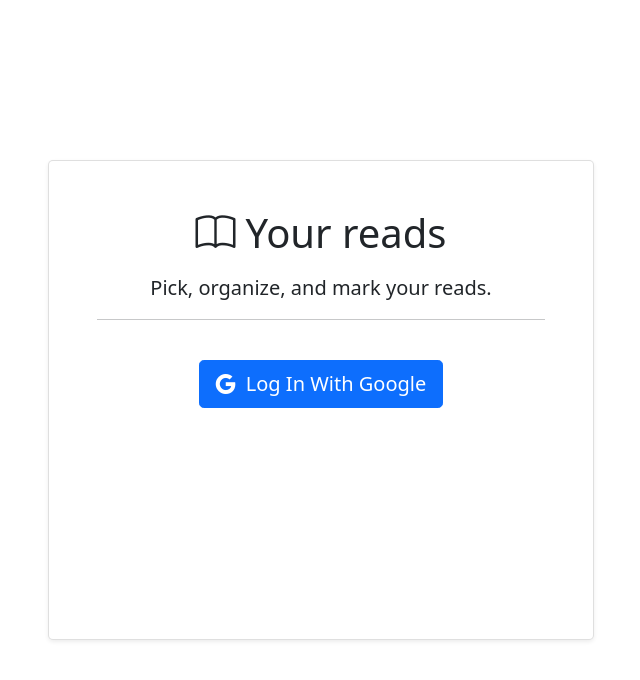
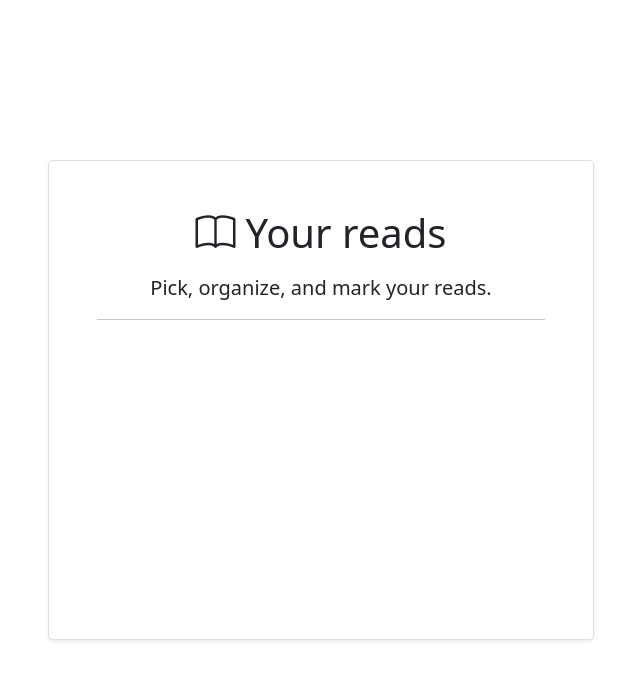
Before and after one commit to jaythanki23/your-reads, a React (Create React App) app in the folder frontend/: page / in a window 1280 px wide. Shown: the top 680 px of the page, without its empty margins (319-959 px from the left). Built offline with nearby package versions, Linux system fonts and the light colour scheme.

Commit message:
Tried to add google oauth 2.0 login on the frontend

```diff
--- a/frontend/package.json
+++ b/frontend/package.json
@@ -3,6 +3,7 @@
   "version": "0.1.0",
   "private": true,
   "dependencies": {
+    "@react-oauth/google": "^0.2.6",
     "@testing-library/jest-dom": "^5.16.4",
     "@testing-library/react": "^13.3.0",
     "@testing-library/user-event": "^13.5.0",
@@ -11,7 +12,6 @@
     "@types/react": "^18.0.10",
     "@types/react-dom": "^18.0.5",
     "axios": "^0.27.2",
-    "http-proxy-middleware": "^2.0.6",
     "react": "^18.1.0",
     "react-dom": "^18.1.0",
     "react-router-dom": "^6.3.0",
@@ -42,6 +42,5 @@
       "last 1 firefox version",
       "last 1 safari version"
     ]
-  },
-  "proxy": "http://localhost:5000"
+  }
 }
--- a/frontend/public/index.html
+++ b/frontend/public/index.html
@@ -13,7 +13,7 @@
     <link rel="manifest" href="%PUBLIC_URL%/manifest.json" />
     <link href="https://cdn.jsdelivr.net/npm/bootstrap@5.0.2/dist/css/bootstrap.min.css" rel="stylesheet" integrity="sha384-EVSTQN3/azprG1Anm3QDgpJLIm9Nao0Yz1ztcQTwFspd3yD65VohhpuuCOmLASjC" crossorigin="anonymous">
     <link rel="stylesheet" href="https://cdn.jsdelivr.net/npm/bootstrap-icons@1.8.1/font/bootstrap-icons.css">
-
+    <script src="https://apis.google.com/js/api.js"></script>
     <title>Your Reads</title>
   </head>
   <body>
--- a/frontend/src/App.tsx
+++ b/frontend/src/App.tsx
@@ -1,19 +1,25 @@
-import React from 'react';
+import React, { useEffect } from 'react';
 import { BrowserRouter as Router, Routes, Route } from 'react-router-dom';
+import { GoogleOAuthProvider } from '@react-oauth/google';
 import Login from './components/auth/Login';
 import Home from './Home';
 
 import './App.css';
 
-function App() {
+const CLIENTID = "918908597696-fu9rsapoqiih191od2j4ignlsg5v3ef2.apps.googleusercontent.com";
+
+const App = () => {
+
   return (
     <div className="App">
+      <GoogleOAuthProvider clientId={CLIENTID}>
         <Router>
           <Routes>
             <Route path='/' element={<Login />} />
             <Route path='/home' element={<Home />} />
           </Routes>
         </Router>
+      </GoogleOAuthProvider>
     </div>
   );
 }
--- a/frontend/src/components/auth/Login.tsx
+++ b/frontend/src/components/auth/Login.tsx
@@ -1,13 +1,22 @@
 import React from 'react';
 import axios from 'axios';
+import { GoogleLogin } from '@react-oauth/google';
 
 
 const Login = () => {
 
-  const onGoogle = async () => {
-    axios.create({ withCredentials: true});
-    const res = await axios.get('/auth/google');
-  }
+  // const onGoogle = async () => {
+  //   axios.create({ withCredentials: true});
+  //   const res = await axios.get('/auth/google');
+  // }
+
+  // const googleSucess = async (res: GoogleLoginResponse | GoogleLoginResponseOffline) => {
+  //   console.log(res);
+  // };
+
+  // const googleFailure = (error: any) => {
+  //   console.log(error);
+  // };
 
   return (
     <div>
@@ -20,7 +29,23 @@ const Login = () => {
                   <h1 className="text-center mb-3"><i className="bi bi-book" style={{"marginRight": "10px"}}></i>Your reads</h1>
                   <p className='fs-5'>Pick, organize, and mark your reads.</p>
                   <hr />
-                  <button className="btn btn-primary btn-lg btn-block mt-4" onClick={onGoogle}><i className="bi bi-google" style={{"marginRight": "10px"}}></i>Log In With Google</button>
+                  <GoogleLogin
+                    onSuccess={async (credentialResponse) => {
+                      const accessToken = credentialResponse.credential;
+                      let config = {
+                        headers: {
+                          Authorization: `Bearer ${accessToken}`
+                        }
+                      }
+                      const res = await axios.get("https://people.googleapis.com/v1/people/me?personFields=names HTTP/1.1", config);
+                      console.log(res);
+                      // console.log(credentialResponse);
+                    }}
+                    onError={() => {
+                      console.log('Login Failed');
+                    }}
+                  />
+                  {/* <button className="btn btn-primary btn-lg btn-block mt-4" onClick={onGoogle}><i className="bi bi-google" style={{"marginRight": "10px"}}></i>Log In With Google</button> */}
                 </div>
               </div>
             </div>
```
Also changed, not shown: frontend/src/setupProxy.ts (deleted, +0 -13 lines), 1 other file (tests, documents, lock files or other folders). Lines whose indentation alone changed are shown as unchanged.
